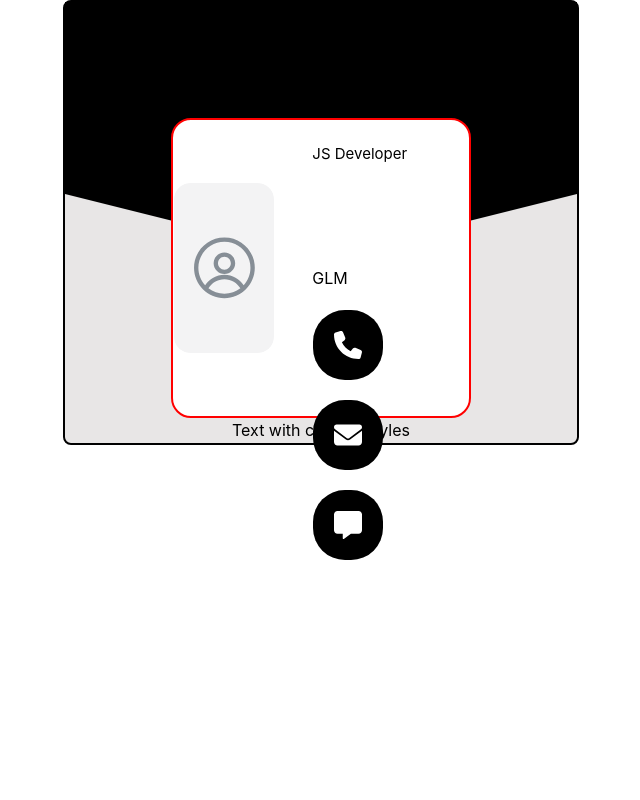
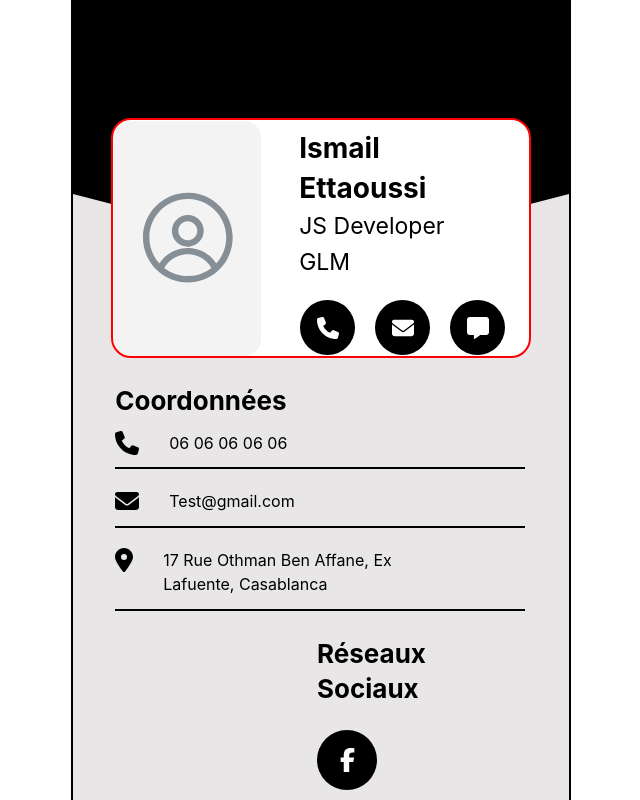
Before and after one commit to Gdija/dbc-app, a React (Create React App) app in the folder dbc_app/: page / in a window 1280 px wide. Shown: the top 800 px of the page, without its empty margins (319-959 px from the left). Built offline with nearby package versions, Linux system fonts and the light colour scheme.

Commit message:
create testing components

```diff
--- a/dbc_app/src/BusCardTest.js
+++ b/dbc_app/src/BusCardTest.js
@@ -1,7 +1,7 @@
-import { Box, Container, Flex, Text, theme } from '@mantine/core';
-import HeaderTest from './Components/HeaderTest';
-import ContactSection from './Components/ContactSection';
-// import SocialMedia from './Components/SocialMedia';
+import { Container, Flex } from "@mantine/core";
+import HeaderTest from "./Components/HeaderTest";
+import ContactSectionTest from "./Components/ContactSectionTest";
+import SocialMediaTest from "./Components/SocialMediaTest";
 
 function BusCardTest() {
   return (
@@ -10,34 +10,36 @@ function BusCardTest() {
     //   style={{ display: 'flex', justifyContent: 'center', alignItems: 'center', minHeight: '100vh' }}
     // >
     <Container
-  size="md"
-    style={{
-        display: 'flex',
-        justifyContent: 'center',
-        alignItems: 'center',
-        // minHeight: '100vh',
-        flexDirection: 'column',
-        width: 'fit-content',
-        paddingLeft: '0px',
-        paddingRight: '0px',
+    style={{ display: 'flex', justifyContent: 'center', alignItems: 'center', flexDirection: 'column', border: '2px solid black', backgroundColor:"rgba(232, 230, 230, 1)", width: '100%', maxWidth: '500px',  paddingLeft: '0px', paddingRight: '0px'}}>
+      <Flex
+        // w={"fit-content"}
+        // bg="rgba(232, 230, 230, 1)"
+        // border="2px solid black"
+        // justify="center"
+        // align="center"
+        // size="md"
+        // style={{
+        //     display: 'flex',
+        //     justifyContent: 'center',
+        //     alignItems: 'center',
+        //     // minHeight: '100vh',
+        //     flexDirection: 'column',
+        //     width: 'fit-content',
+        //     // maxWidth: '600px',
+        //     paddingLeft: '0px',
+        //     paddingRight: '0px',
 
-    //   width: '100%',
-    //   maxWidth: '100%',
-      backgroundColor: 'rgba(232, 230, 230, 1)',
-      border: '2px solid black',
-     borderRadius: '8px',
-      '@media (max-width: 500px)': {
-      Width: '400px',
-      backgroundColor: 'red', // Apply a smaller width on mobile screens
-    },
-    }}
-  >
+        // //   width: '100%',
+        // //   maxWidth: '100%',
+        //   backgroundColor: 'rgba(232, 230, 230, 1)',
+        //   border: '2px solid black',
+        //  borderRadius: '8px',
+      ></Flex>
       <HeaderTest />
-        <Text sx={(theme) => ({ color: theme.colors.white[0], fontSize: 18, lineHeight: 1.4 })}>Text with custom styles</Text>
-        {/* <ContactSection /> */}
-        {/* <SocialMedia /> */}
+      <ContactSectionTest />
+      <SocialMediaTest />
     </Container>
     // </Container>
-    )
+  );
 }
 export default BusCardTest;
--- /dev/null
+++ b/dbc_app/src/Components/ContactSectionTest.js
@@ -0,0 +1,113 @@
+import {  Container, Flex, Title, Text, Box } from "@mantine/core";
+import React from "react";
+import { FontAwesomeIcon } from "@fortawesome/react-fontawesome";
+import { faPhone, faEnvelope, faLocationDot } from "@fortawesome/free-solid-svg-icons";
+import { useMediaQuery } from '@mantine/hooks';
+
+
+function ContactSectionTest() {
+
+const extraSmall = useMediaQuery('(max-width: 576px)');
+const smallScreen = useMediaQuery('(min-width: 577px) and (max-width: 768px)');
+const mediumScreen = useMediaQuery('(min-width: 768px) and (max-width: 992px)');
+// const largeScreen = useMediaQuery('(min-width: 1024px)');
+
+const containerWidth = extraSmall
+    ? '15%' // Fit for extra small screens
+    : smallScreen
+    ? '32%' // Fit for small screens
+    : mediumScreen
+    ? '35%' // Fit for medium screens
+    : '37%'; // Default for large screens
+    const hrWidth = extraSmall ? 290 : smallScreen ? 390 : mediumScreen ? 400 : 410;
+
+
+
+  return (
+    <Container style={{ width: containerWidth, margin: 'auto' }}>
+      <Flex
+        w={300}
+        // bg="yellow"
+        gap={10}
+        justify="center"
+        align="flex-start"
+        direction="column"
+        wrap="wrap"
+        mt={20}
+        ml={-140}
+      >
+        <Title ml={10} pb={3} pt={5} order={2} color={'yellow'}> Coordonnées</Title>
+        {/* Phone Number */}
+        <Box display={"flex"} >
+          <FontAwesomeIcon
+            icon={faPhone}
+            style={{
+              color: "black",
+              fontSize: "24px",
+              marginRight: "30px",
+              marginLeft: "10px",
+            }}
+          />
+          <Text>06 06 06 06 06</Text>
+        </Box>
+        <hr
+          style={{
+            width: hrWidth,
+            // maxWidth: "500px",
+            border: "1px solid black",
+            marginTop: "1px",
+            marginBottom: "10px",
+            marginLeft: "10px",
+          }}
+        ></hr>
+        {/* Email */}
+        <Box display={"flex"}>
+          <FontAwesomeIcon
+            icon={faEnvelope}
+            style={{
+              color: "black",
+              fontSize: "24px",
+              marginRight: "30px",
+              marginLeft: "10px",
+            }}
+          />
+          <Text>Test@gmail.com</Text>
+        </Box>
+        <hr
+          style={{
+            width: hrWidth,
+            border: "1px solid black",
+            marginTop: "2px",
+            marginBottom: "10px",
+            marginLeft: "10px",
+          }}
+        ></hr>
+        {/* Localisation */}
+        <Box display={"flex"}>
+          <FontAwesomeIcon
+            icon={faLocationDot}
+            style={{
+              color: "black",
+              fontSize: "24px",
+              marginRight: "30px",
+              marginLeft: "10px",
+            }}
+          />
+          <Text size="md">17 Rue Othman Ben Affane, Ex Lafuente, Casablanca</Text>
+        </Box>
+        <hr
+          style={{
+            width: hrWidth,
+            border: "1px solid black",
+            marginTop: "2px",
+            marginLeft: "10px",
+          }}
+        ></hr>
+
+
+      </Flex>
+    </Container>
+  );
+}
+
+export default ContactSectionTest;
--- a/dbc_app/src/Components/HeaderTest.js
+++ b/dbc_app/src/Components/HeaderTest.js
@@ -6,7 +6,6 @@ import {
   Text,
   Title,
   Flex,
-  useMantineTheme,
 } from "@mantine/core";
 import { useMediaQuery } from '@mantine/hooks';
 // import { FontAwesomeIcon } from "@fortawesome/react-fontawesome";
@@ -19,26 +18,29 @@ import ResponsiveAvatar from "./responsiveAvatar";
 
 
 
-function Header() {
-  const theme = useMantineTheme();
+function HeaderTest() {
+  // const theme = useMantineTheme();
   const icons = [faPhone, faEnvelope, faMessage];
 
-  const smallScreen = useMediaQuery('(max-width: 576px)');
-  const mediumScreen = useMediaQuery('(max-width: 768px)');
-  const largeScreen = useMediaQuery('(max-width: 992px)');
+  const extraSmall = useMediaQuery('(max-width: 576px)');
+  const smallScreen = useMediaQuery('(min-width: 577px) and (max-width: 768px)');
+  const mediumScreen = useMediaQuery('(min-width: 768px) and (max-width: 992px)');
+  const largeScreen = useMediaQuery('(min-width: 1024px)');
+// box width and height based on screen size
+  const infoWidth = extraSmall ? 300 : smallScreen ? 400 : mediumScreen ? 410 : largeScreen ? 420 : 410;
+  const infoHeight = extraSmall ? 150 : smallScreen ? 200 : mediumScreen ? 200 : largeScreen ? 240 : 300;
 
   // Calculate avatar size based on screen size
-  const avatarWidth = smallScreen ? 107 : mediumScreen ? 150 : largeScreen ? 150 : 170;
-  const avatarHeight = smallScreen ? 150 : mediumScreen ? 200 : largeScreen ? 150 : 170;
+  const avatarWidth = extraSmall ? 107 : smallScreen ? 150 : mediumScreen ? 150 : largeScreen ? 150 : 170;
+  const avatarHeight = extraSmall ? 150 : smallScreen ? 200 : mediumScreen ? 200 : largeScreen ? 235 : 170;
+
   // const { classes } = useStyles();
 
-  // box width and height based on screen size
-  const infoWidth = smallScreen ? 300 : mediumScreen ? 400 : largeScreen ? 300 : 300;
-  const infoHeight = smallScreen ? 150 : mediumScreen ? 200 : largeScreen ? 300 : 300;
+
 
   // texte size based on screen size in info size
-  const titleSize = smallScreen ? 15 : mediumScreen ? 25 : largeScreen ? 20 : 20;
-  const textSize = smallScreen ? 12 : mediumScreen ? theme.fontSizes.md : largeScreen ? 15 : 15;
+  const titleSize = extraSmall ? 18 : smallScreen ? 25 : mediumScreen ? 25 : largeScreen ? 28 : 20;
+  const textSize = extraSmall ? 16 : smallScreen ? 23 : mediumScreen ? 23 : largeScreen ? 23 : 15;
   return (
     <Container px={0}>
       <Box
@@ -97,8 +99,8 @@ function Header() {
                 pl={8}
               >
                 <Title order={4} size={titleSize}>Ismail Ettaoussi</Title>
-                <Text size={textSize}>JS Developer</Text>
-                <Text >GLM</Text>
+                <Text style={{ fontSize: `${textSize}px` }}>JS Developer</Text>
+                <Text style={{ fontSize: `${textSize}px` }}>GLM</Text>
               </Box>
 
               <Group
@@ -142,4 +144,4 @@ function Header() {
   );
 }
 
-export default Header;
+export default HeaderTest;
--- /dev/null
+++ b/dbc_app/src/Components/SocialMediaTest.js
@@ -0,0 +1,63 @@
+import { Avatar, Group, Container, Flex, Title } from "@mantine/core";
+import React from "react";
+import { FontAwesomeIcon } from "@fortawesome/react-fontawesome";
+import {
+  faFacebookF,
+  faTwitter,
+  faLinkedin,
+  faInstagram,
+} from "@fortawesome/free-brands-svg-icons";
+import { useMediaQuery } from "@mantine/hooks";
+
+function SocialMediaTest() {
+  const extraSmall = useMediaQuery("(max-width: 576px)");
+  const smallScreen = useMediaQuery("(min-width: 577px) and (max-width: 768px)");
+  const mediumScreen = useMediaQuery("(min-width: 768px) and (max-width: 992px)");
+
+  // const avatarIcons = [faFacebookF, faTwitter, faLinkedin, faInstagram];
+
+  const containerWidth = extraSmall ? '85%' : smallScreen? 50 : mediumScreen ? 55 : 60;
+
+  const avatarSize = extraSmall
+    ? 40 // Smaller avatar for extra small screens
+    : smallScreen
+    ? 50 // Medium size for small screens
+    : mediumScreen
+    ? 55 // Larger size for medium screens
+    : 60; // Default for large screens
+  return (
+    <Container style={{ width: containerWidth, margin: 'auto' }}>
+      <Flex
+        w="100%"
+        // bg="blue"
+        gap={extraSmall ? 'sm' : 'md'}
+        justify="center"
+        align="flex-start"
+        direction="column"
+        wrap="wrap"
+        my={20}
+        // ml={-40}
+      >
+        <Title align={extraSmall ? 'center' : 'left'} ml={extraSmall ? 0 : 10} pt={-2} mt={-3} order={2}>
+          Réseaux Sociaux
+        </Title>
+        <Group gap={extraSmall ? 20 : 50} mt={8} mb={-4} ml={extraSmall ? 0 : 10} position="center">
+          <Avatar radius="xl" size={avatarSize} color="white" bg={"black"}>
+            <FontAwesomeIcon icon={faFacebookF} />
+          </Avatar>
+          <Avatar radius="xl" size={avatarSize} color="white" bg={"black"}>
+            <FontAwesomeIcon icon={faTwitter} />
+          </Avatar>
+          <Avatar radius="xl" size={avatarSize} color="white" bg={"black"}>
+            <FontAwesomeIcon icon={faLinkedin} />
+          </Avatar>
+          <Avatar radius="xl" size={avatarSize} color="white" bg={"black"}>
+            <FontAwesomeIcon icon={faInstagram} />
+          </Avatar>
+        </Group>
+      </Flex>
+    </Container>
+  );
+}
+
+export default SocialMediaTest;
--- a/dbc_app/src/Components/responsiveAvatar.js
+++ b/dbc_app/src/Components/responsiveAvatar.js
@@ -1,4 +1,4 @@
-import { Avatar, useMantineTheme } from '@mantine/core';
+import { Avatar} from '@mantine/core';
 import { useMediaQuery } from '@mantine/hooks';
 import { FontAwesomeIcon } from '@fortawesome/react-fontawesome';
 
@@ -7,7 +7,7 @@ function ResponsiveAvatar({ icon }) {
     const isMediumScreen = useMediaQuery('(min-width: 577px) and (max-width: 768px)');  // md breakpoint
     const isLargeScreen = useMediaQuery('(min-width: 769px)');  // lg breakpoint
 
-    const avatarSize = isSmallScreen ? 34 : isMediumScreen ? 29 : isLargeScreen ? 70 : 80;
+    const avatarSize = isSmallScreen ? 34 : isMediumScreen ? 50 : isLargeScreen ? 55 : 80;
 
     return (
     <Avatar radius="xl" size={avatarSize} color="white" bg="black">
```
Lines whose indentation alone changed are shown as unchanged.
